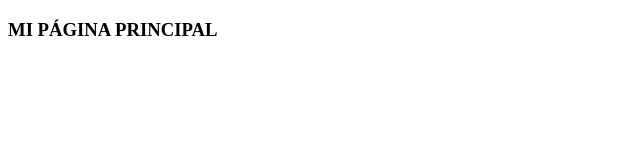
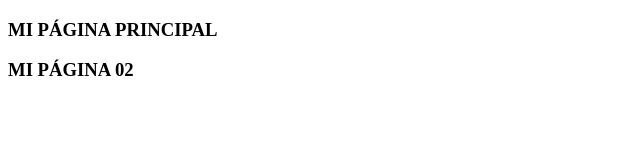
Before and after one commit to caneto01/lab06, a plain HTML site: page index.html in a window 1280 px wide. Shown: the whole page, without its empty margins (0-640 px from the left). Drawn offline with Linux system fonts and the light colour scheme.

Commit message:
modificación en desarrollo

```diff
--- a/index.html
+++ b/index.html
@@ -9,7 +9,7 @@
 
 
     <header><h3>MI PÁGINA PRINCIPAL</h3></header>
-
+    <header><h3>MI PÁGINA 02</h3></header>
 
 </body>
 </html>
```
